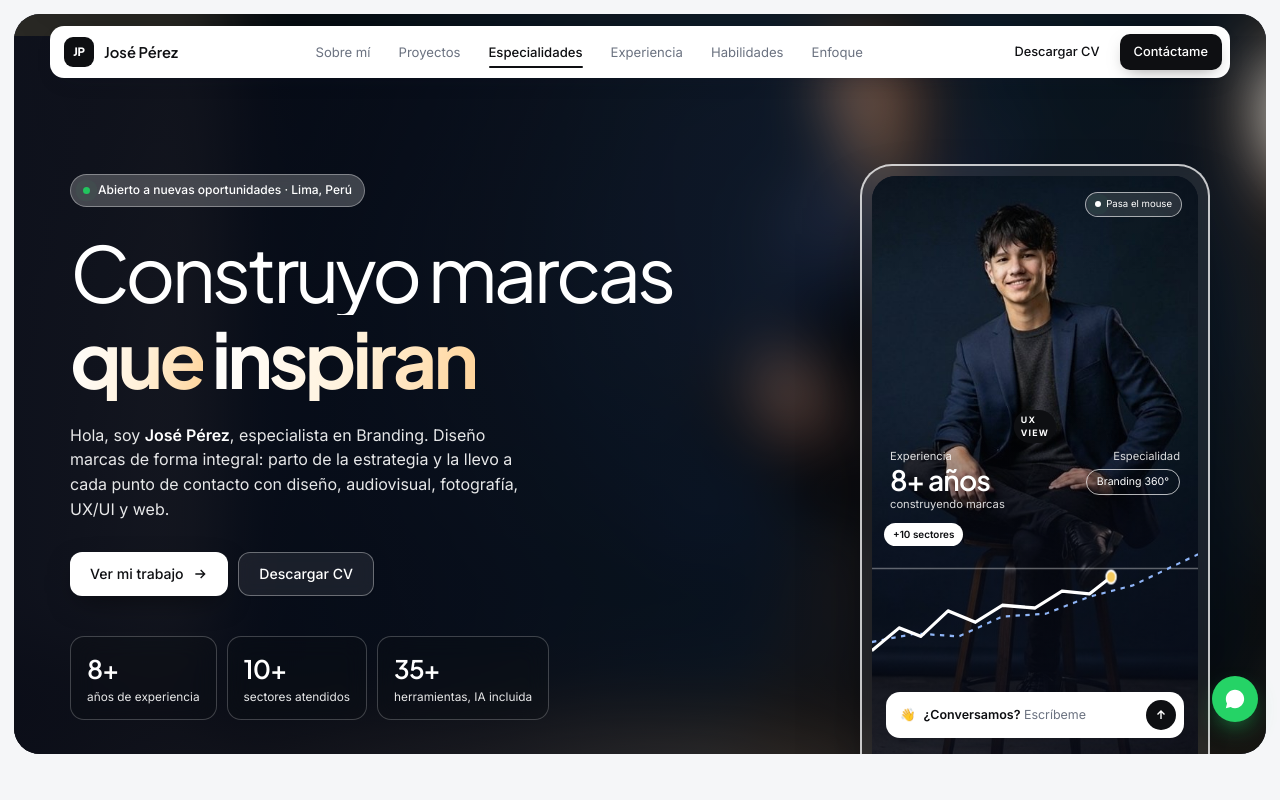
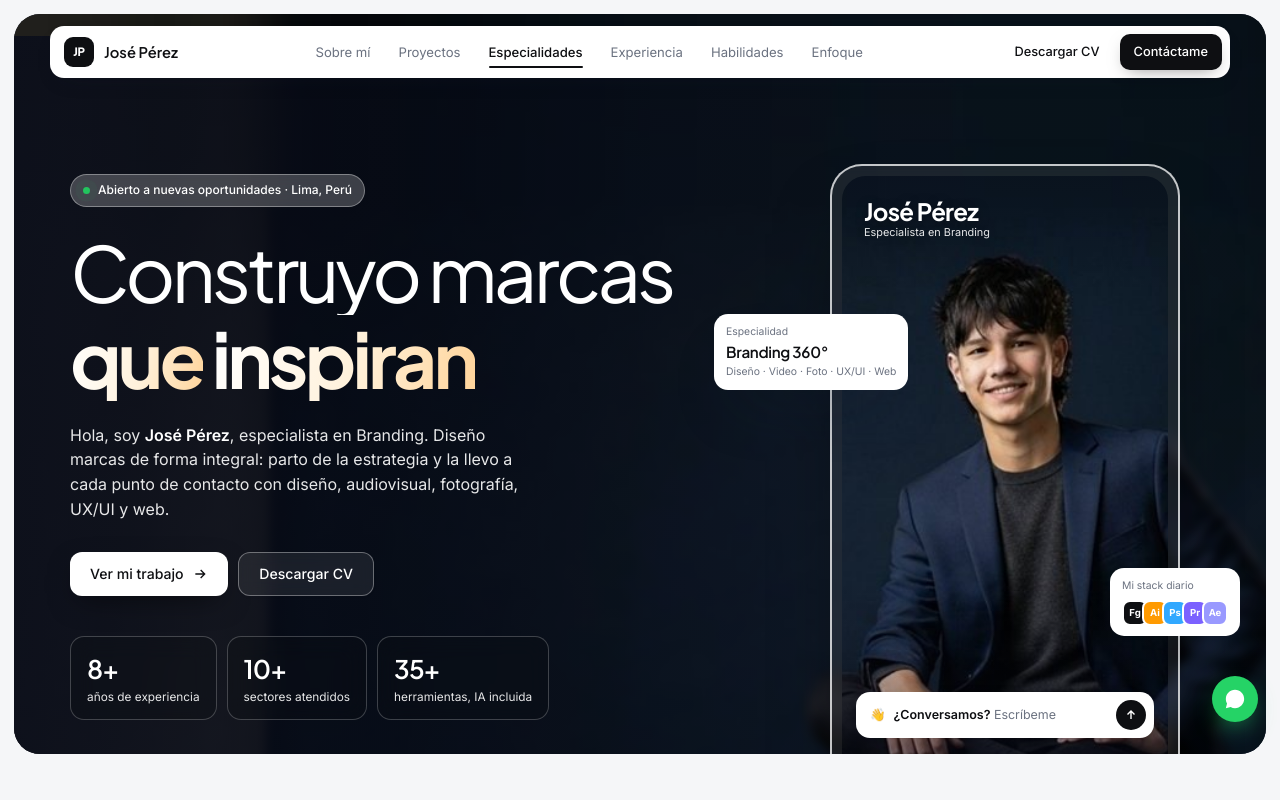
Before and after one commit to diaz99335/portafolio, a plain HTML site: page index.html in a window 1280 px wide. Shown: the top 800 px of the page. Drawn offline with Linux system fonts and the light colour scheme.

Commit message:
Hero: foto completa de fondo y tarjeta como ventana enfocada
Co-Authored-By: Claude Opus 5.5 <noreply@anthropic.com>
Claude-Session: https://claude.ai/code/session_014HjSCXqhx3dxkEiwcWycVs

```diff
--- a/index.html
+++ b/index.html
@@ -179,7 +179,6 @@ h1,h2,h3{font-family:var(--display)}
 .hero-photo{position:absolute;inset:0;width:100%;height:100%;object-fit:cover;object-position:50% 50%;transition:transform 1.2s var(--ease),filter .6s}
 .device-screen:hover .hero-photo{transform:scale(1.03);filter:saturate(1.08) brightness(1.04)}
 .shade{position:absolute;inset:0;background:linear-gradient(180deg,rgba(14,15,18,.35) 0%,transparent 22%,transparent 55%,rgba(14,15,18,.7) 100%);pointer-events:none;z-index:1}
-.device-aura{position:absolute;inset:-30px -110px 0;background:url(foto-hero.jpg) center 30%/cover;filter:blur(22px) saturate(1.1);opacity:.55;border-radius:60px;z-index:-1;-webkit-mask-image:radial-gradient(closest-side,#000 55%,transparent);mask-image:radial-gradient(closest-side,#000 55%,transparent);pointer-events:none}
 .xray img,.xray svg{position:absolute;inset:0;width:100%;height:100%;object-fit:cover}
 .xr-photo{filter:grayscale(1) contrast(1.2);mix-blend-mode:luminosity;opacity:.4}
 .xr-lines{mix-blend-mode:screen}
@@ -554,17 +553,31 @@ h1,h2,h3{font-family:var(--display)}
 .hero-side .ask{left:auto;right:0;bottom:30px;width:320px}
 
 @media (hover:none){.hero-media .xray,.hero-media .lens{display:none}}
+@media (hover:none){.pcard .hint,.pcard .xray,.pcard .lens{display:none}}
+/* Hero: foto completa + tarjeta como ventana enfocada */
+.geo{position:absolute;left:var(--gl,0);top:var(--gt,0);width:var(--gw,100%);height:var(--gh,100%);transition:transform .9s var(--ease),filter .9s var(--ease)}
+.geo img,.geo svg{position:absolute;inset:0;width:100%;height:100%;display:block}
+.bgl img{filter:blur(5px) brightness(.78) saturate(1.05);transition:filter .9s var(--ease)}
+.hero:has(.pcard:hover) .bgl img{filter:blur(9px) brightness(.62) saturate(1)}
+.pcard .device-screen{background:transparent!important}
+.geo.fg .sharp{transition:filter .9s var(--ease)}
+.pcard:hover .geo.fg{transform:translateY(8px)}
+.pcard:hover .geo.fg .sharp{filter:brightness(1.08) contrast(1.04)}
+.pcard .xray .geo img{object-fit:fill}
+.pcard .id-card{top:22px;bottom:auto;left:22px;right:auto}
+.pcard .fc1{left:-118px;top:150px;right:auto}
+.pcard .fc2{right:-62px;top:410px;left:auto}
 /* Hero: fondo desenfocado + tarjeta con la foto */
 .photo-hero .hero-bg.blurred{filter:blur(28px) saturate(1.15) brightness(.85);transform:scale(1.18);animation:none}
 .photo-hero .hero-shade.soft{background:linear-gradient(90deg,rgba(8,12,26,.82) 0%,rgba(8,12,26,.55) 40%,rgba(8,12,26,.15) 70%,rgba(8,12,26,.05) 100%)}
 .hero-card-col{display:flex;justify-content:flex-end;align-self:end;height:100%}
-.pcard{position:relative;width:min(350px,100%);height:590px;border-radius:32px 32px 0 0;border:2px solid rgba(255,255,255,.75);border-bottom:0;padding:10px 10px 0;background:rgba(255,255,255,.08);backdrop-filter:blur(6px);transform-style:preserve-3d;transition:transform .9s var(--ease),box-shadow .9s var(--ease);box-shadow:0 40px 80px -30px rgba(0,0,0,.6)}
-.pcard:hover{box-shadow:0 60px 100px -30px rgba(0,0,0,.7)}
+.pcard{position:relative;width:min(350px,100%);height:590px;margin-right:30px;border-radius:32px 32px 0 0;border:2px solid rgba(255,255,255,.75);border-bottom:0;padding:10px 10px 0;background:rgba(255,255,255,.08);backdrop-filter:blur(6px);transform-style:preserve-3d;transition:transform .9s var(--ease),box-shadow .9s var(--ease);box-shadow:0 40px 80px -30px rgba(0,0,0,.6)}
+.pcard:hover{box-shadow:0 60px 100px -30px rgba(0,0,0,.7);transform:translateY(-8px)}
 .pcard .device-screen{--r:0px;height:100%;border-radius:24px 24px 0 0;background:#0B1124}
 .pcard .device-screen:hover{--r:88px}
 .pcard .hero-photo{object-position:50% 50%;transition:transform 1.4s var(--ease),filter .8s}
 .pcard:hover .hero-photo{transform:scale(1.045);filter:saturate(1.08) brightness(1.04)}
-.pcard .shade{background:linear-gradient(180deg,rgba(8,12,26,.25) 0%,transparent 18%,transparent 38%,rgba(8,12,26,.55) 62%,rgba(8,12,26,.75) 100%)}
+.pcard .shade{background:linear-gradient(180deg,rgba(8,12,26,.45) 0%,transparent 20%,transparent 70%,rgba(8,12,26,.45) 100%)}
 .pcard .hint{position:absolute;top:16px;right:16px;z-index:4;color:#fff}
 .cd-data{position:absolute;left:18px;right:18px;top:47%;z-index:4;color:#fff;display:flex;justify-content:space-between;align-items:flex-start;pointer-events:none;transition:transform .9s var(--ease)}
 .pcard:hover .cd-data{transform:translateY(-4px)}
@@ -742,6 +755,8 @@ footer{background:#111214;color:#fff;padding:72px 0 28px}
   .hero-media .xray svg{display:none}
   .hero-side{min-height:300px;display:flex;align-items:flex-end;padding-bottom:24px}
   .hero-card-col{justify-content:center;margin-top:10px}
+  .pcard{margin-right:0}
+  .pcard .float-card{display:none}
   .pcard{height:520px}
   .hero-side .hint,.hero-side .float-card{display:none}
   .hero-side .ask{position:relative;right:auto;bottom:auto;left:auto;width:min(360px,100%)}
@@ -860,8 +875,8 @@ footer{background:#111214;color:#fff;padding:72px 0 28px}
 <!-- ================= HERO ================= -->
 <header class="hero-wrap" id="inicio">
   <div class="hero photo-hero" id="heroBox">
-    <div class="hero-media" aria-hidden="true">
-      <img class="hero-bg blurred" src="foto-hero.jpg" alt="">
+    <div class="hero-media" aria-hidden="true" id="heroMedia">
+      <div class="geo bgl"><img src="foto-hero-ext.jpg" alt=""></div>
       <div class="hero-shade soft"></div>
     </div>
     <div class="hero-inner">
@@ -886,40 +901,34 @@ footer{background:#111214;color:#fff;padding:72px 0 28px}
       <div class="hero-card-col">
         <div class="pcard" id="pcard">
           <div class="device-screen" id="screen">
-            <img class="hero-photo" src="foto-card.jpg" alt="José Pérez, especialista en branding, en un estudio fotográfico">
+            <div class="geo fg"><img class="sharp" src="foto-hero-ext.jpg" alt="José Pérez, especialista en branding, en un estudio fotográfico"></div>
             <div class="shade"></div>
             <div class="xray" aria-hidden="true">
-              <img class="xr-photo" src="foto-card.jpg" alt="">
-              <img class="xr-lines" src="foto-card-lineas.png" alt="">
-              <svg viewBox="0 0 490 804" preserveAspectRatio="xMidYMid slice" font-family="Inter, sans-serif" font-size="13">
-                <g stroke="#F4C95D" stroke-dasharray="6 5" stroke-width="1.4" opacity=".75"><line x1="163" y1="0" x2="163" y2="804"/><line x1="327" y1="0" x2="327" y2="804"/><line x1="0" y1="268" x2="490" y2="268"/><line x1="0" y1="536" x2="490" y2="536"/></g>
-                <rect x="166" y="66" width="112" height="132" fill="none" stroke="#8FB5F7" stroke-width="1.6" stroke-dasharray="4 4"/>
-                <g fill="#fff"><rect x="162" y="62" width="8" height="8"/><rect x="274" y="62" width="8" height="8"/><rect x="162" y="194" width="8" height="8"/><rect x="274" y="194" width="8" height="8"/></g>
-                <rect x="166" y="40" width="150" height="20" rx="4" fill="#4F86EC"/><text x="174" y="54.5" fill="#fff">Rostro · tercio superior</text>
-                <line x1="110" y1="124" x2="330" y2="124" stroke="#fff" stroke-width="1.2" stroke-dasharray="3 3"/><text x="336" y="128" fill="#fff">línea de ojos</text>
-                <circle cx="222" cy="132" r="100" fill="none" stroke="#8FB5F7" stroke-dasharray="2 5" stroke-width="1.4"/>
-                <text x="334" y="262" fill="#F4C95D">regla de tercios</text>
-              </svg>
+              <div class="geo fg">
+                <img class="xr-photo" src="foto-hero-ext.jpg" alt="">
+                <img class="xr-lines" src="foto-hero-ext-lineas.png" alt="">
+                <svg viewBox="0 0 1440 1084" preserveAspectRatio="none" font-family="Inter, sans-serif" font-size="13">
+                    <rect x="881" y="346" width="112" height="132" fill="none" stroke="#8FB5F7" stroke-width="1.6" stroke-dasharray="4 4"/>
+                    <g fill="#fff"><rect x="877" y="342" width="8" height="8"/><rect x="989" y="342" width="8" height="8"/><rect x="877" y="474" width="8" height="8"/><rect x="989" y="474" width="8" height="8"/></g>
+                    <rect x="881" y="320" width="150" height="20" rx="4" fill="#4F86EC"/><text x="889" y="334.5" fill="#fff">Rostro · tercio superior</text>
+                    <line x1="820" y1="404" x2="1060" y2="404" stroke="#fff" stroke-width="1.2" stroke-dasharray="3 3"/><text x="1066" y="408" fill="#fff">línea de ojos</text>
+                    <circle cx="937" cy="412" r="100" fill="none" stroke="#8FB5F7" stroke-dasharray="2 5" stroke-width="1.4"/>
+                    <g stroke="#F4C95D" stroke-dasharray="6 5" stroke-width="1.3" opacity=".7"><line x1="840" y1="520" x2="1040" y2="520"/><line x1="880" y1="280" x2="880" y2="700"/><line x1="1000" y1="280" x2="1000" y2="700"/></g>
+                    <text x="1006" y="536" fill="#F4C95D">regla de tercios</text>
+                  </svg>
+              </div>
             </div>
             <div class="lens"></div>
             <span class="hint"><i></i>Pasa el mouse</span>
-            <div class="cd-data">
-              <div><div class="k">Experiencia</div><div class="v">8+ años</div><div class="k">construyendo marcas</div></div>
-              <div class="rt"><div class="k">Especialidad</div><span class="chip">Branding 360°</span></div>
-            </div>
-            <div class="cd-chart">
-              <span class="badge">+10 sectores</span>
-              <svg viewBox="0 0 300 80" preserveAspectRatio="none">
-                <line x1="0" y1="18" x2="300" y2="18" stroke="rgba(255,255,255,.35)" stroke-width="1"/>
-                <path class="base" d="M0 70 L40 64 L80 66 L120 52 L160 50 L200 38 L240 30 L300 8" fill="none" stroke="#8FB5F7" stroke-width="1.6"/>
-                <path class="line" d="M0 76 L25 60 L45 66 L70 48 L95 56 L120 44 L150 46 L175 34 L200 36 L220 24" fill="none" stroke="#FFFFFF" stroke-width="2.4" stroke-linejoin="round"/>
-                <circle class="dot" cx="220" cy="24" r="4.5" fill="#F4C95D" stroke="#fff" stroke-width="1.5"/>
-              </svg>
-            </div>
+            <div class="id-card"><div class="nm">José Pérez</div><div class="rl">Especialista en Branding</div></div>
             <div class="ask" data-open="contact">
               <span class="l">👋 <span><b>¿Conversamos?</b> Escríbeme</span></span>
               <span class="go"><svg viewBox="0 0 24 24" fill="none" stroke="currentColor" stroke-width="2.4"><path d="M12 19V5M6 11l6-6 6 6"/></svg></span>
             </div>
+          </div>
+          <div class="float-card fc1"><div class="k">Especialidad</div><div class="v">Branding 360°</div><div class="k">Diseño · Video · Foto · UX/UI · Web</div></div>
+          <div class="float-card fc2"><div class="k">Mi stack diario</div>
+            <div class="stack"><span style="background:#0E0F12">Fg</span><span style="background:#FF9A00">Ai</span><span style="background:#31A8FF">Ps</span><span style="background:#7B61FF">Pr</span><span style="background:#9999FF">Ae</span></div>
           </div>
         </div>
       </div>
@@ -1575,13 +1584,32 @@ footer{background:#111214;color:#fff;padding:72px 0 28px}
   const easeRate = () => { const a = mqAnim(); if (!a) return; mqRate += (mqTarget - mqRate) * .08; a.playbackRate = mqRate; if (Math.abs(mqTarget - mqRate) > .01) requestAnimationFrame(easeRate); };
   mq.parentElement.addEventListener('mouseenter', () => { mqTarget = .25; easeRate(); });
   mq.parentElement.addEventListener('mouseleave', () => { mqTarget = 1; easeRate(); });
-  /* Tarjeta del hero: lupa + inclinación sutil */
-  const screen = $('#screen'), pcard = $('#pcard');
+  /* Tarjeta del hero: ventana alineada con la foto de fondo + lupa */
+  const screen = $('#screen'), pcard = $('#pcard'), media = $('#heroMedia'), heroEl = $('#heroBox');
+  const IMG = { w: 1440, h: 1084, faceX: 937, hairY: 320 };
+  const setGeo = (el, g) => { el.style.setProperty('--gl', g.l + 'px'); el.style.setProperty('--gt', g.t + 'px'); el.style.setProperty('--gw', g.w + 'px'); el.style.setProperty('--gh', g.h + 'px'); };
+  // Ubica la foto para cubrir una caja (W×H) con el rostro en (cx, hy)
+  const fit = (W, H, cx, hy, sMin) => {
+    let sc = Math.max(sMin, W / IMG.w, H / IMG.h, cx / IMG.faceX, (W - cx) / (IMG.w - IMG.faceX), hy / IMG.hairY);
+    let l = cx - IMG.faceX * sc, t = hy - IMG.hairY * sc;
+    l = Math.min(0, Math.max(l, W - IMG.w * sc)); t = Math.min(0, Math.max(t, H - IMG.h * sc));
+    return { l, t, w: IMG.w * sc, h: IMG.h * sc };
+  };
+  const layoutHero = () => {
+    const hr = heroEl.getBoundingClientRect(), sw = screen.offsetWidth, sh = screen.offsetHeight;
+    // posición de la pantalla sin transformaciones
+    let x = 0, y = 0, n = screen; while (n && n !== heroEl) { x += n.offsetLeft; y += n.offsetTop; n = n.offsetParent; }
+    if (innerWidth > 1080) {
+      const g = fit(hr.width, hr.height, x + sw / 2, y + sh * .14, sh / 470);
+      setGeo(media, g); setGeo(screen, { l: g.l - x, t: g.t - y, w: g.w, h: g.h });
+    } else {
+      setGeo(media, fit(hr.width, hr.height, hr.width * .5, hr.height * .06, 0));
+      setGeo(screen, fit(sw, sh, sw / 2, sh * .12, sh / 520));
+    }
+  };
+  layoutHero(); addEventListener('resize', layoutHero); addEventListener('load', layoutHero);
+  document.fonts && document.fonts.ready.then(layoutHero);
   screen.addEventListener('mousemove', e => { const r = screen.getBoundingClientRect(); screen.style.setProperty('--mx', (e.clientX - r.left) + 'px'); screen.style.setProperty('--my', (e.clientY - r.top) + 'px'); });
-  if (matchMedia('(hover:hover) and (pointer:fine)').matches) {
-    pcard.addEventListener('mousemove', e => { const r = pcard.getBoundingClientRect(); const x = (e.clientX - r.left) / r.width - .5, y = (e.clientY - r.top) / r.height - .5; pcard.style.transform = `perspective(1100px) rotateY(${x * 5}deg) rotateX(${-y * 3}deg) translateY(-6px)`; });
-    pcard.addEventListener('mouseleave', () => pcard.style.transform = '');
-  }
 
   /* ---------- Rotador del hero (sin saltos) ---------- */
   const rot = $('#rotator'), ws = $$('.w', rot); let wi = 0;
```
Also changed, not shown: foto-card-lineas.png (deleted), foto-card.jpg (deleted), foto-hero-ext-lineas.png (added), foto-hero-ext.jpg (added), foto-hero.jpg (deleted).
